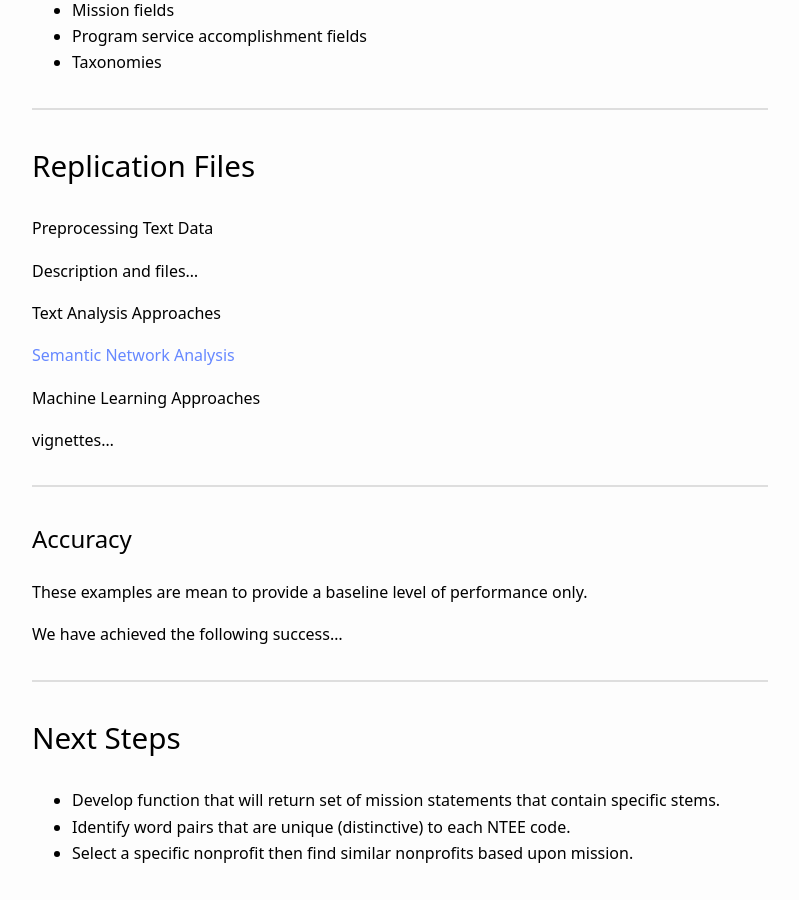
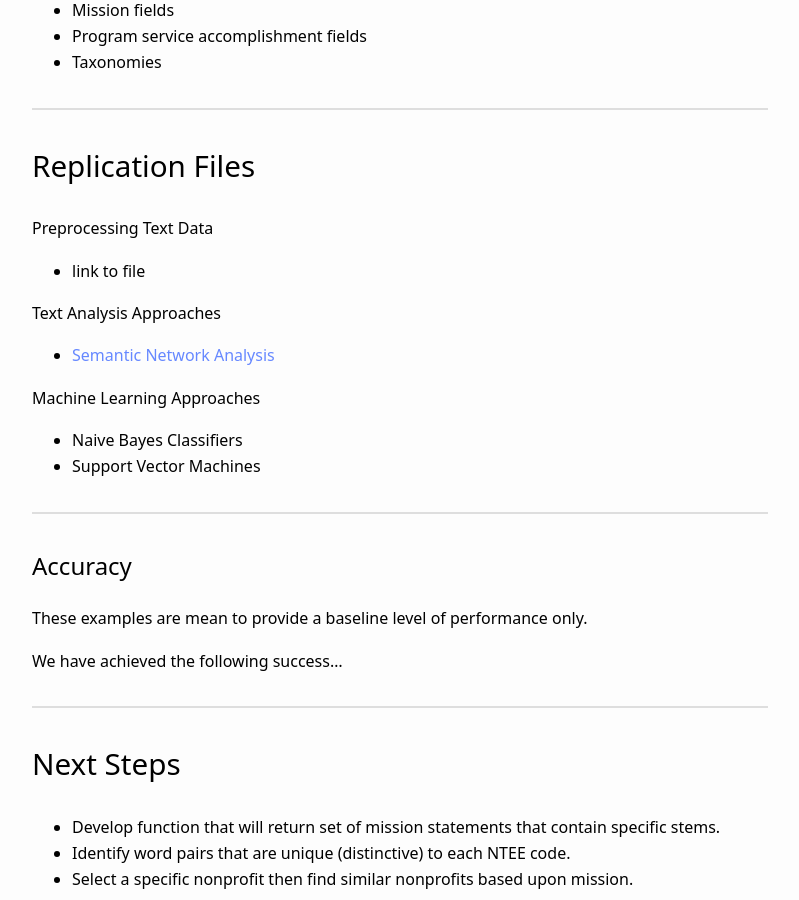
Before and after one commit to Nonprofit-Open-Data-Collective/machine_learning_mission_codes, a Jekyll site: the page built from docs/index.md, in a window 1280 px wide and 900 px high, scrolled down 966 px. Shown: the whole window, without its empty margins (240-1039 px from the left). Built offline with Jekyll 4.4.1, drawn with Linux system fonts in a browser that asks for light colours.

Commit message:
Update index.md

```diff
--- a/docs/index.md
+++ b/docs/index.md
@@ -32,15 +32,17 @@ Description of data...
 
 **Preprocessing Text Data**
 
-Description and files...
+* link to file
+
 
 **Text Analysis Approaches**
 
-[Semantic Network Analysis](tutorials/semantic_networks.html)
+* [Semantic Network Analysis](tutorials/semantic_networks.html)
 
 **Machine Learning Approaches**
 
-vignettes...
+* Naive Bayes Classifiers
+* Support Vector Machines
 
 
 
```
